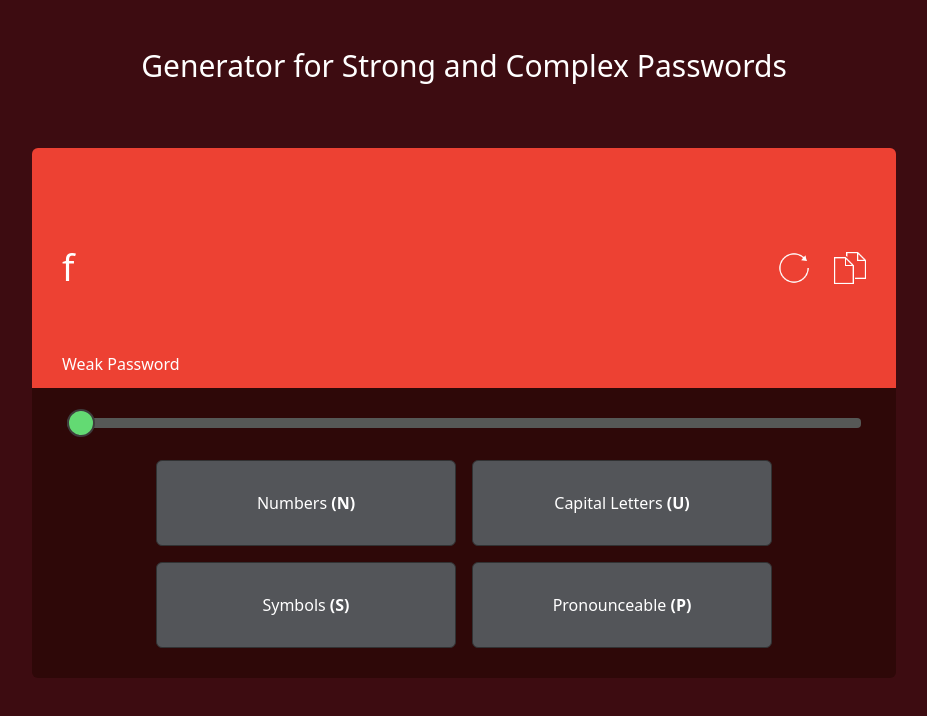
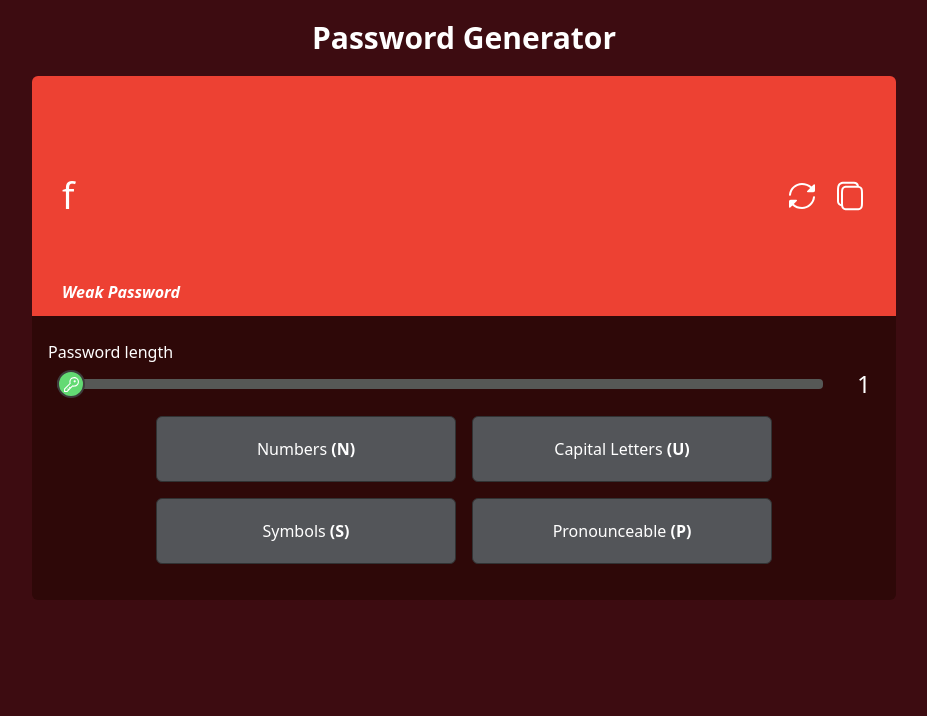
Before and after one commit to puzant/password-generator, a website built with Vite: page index.html in a window 1280 px wide. Shown: the whole page, without its empty margins (176-1103 px from the left). Built offline with nearby package versions, Linux system fonts and the light colour scheme; what @zxcvbn-ts/core would draw is missing.

Commit message:
visual improvements

```diff
--- a/index.html
+++ b/index.html
@@ -7,30 +7,31 @@
   </head>
   <body>
 
-    <div class="flex flex-col items-center mt-12">
-      <div class="text-xl text-center sm:text-3xl text-white">
-        Generator for Strong and Complex Passwords
-      </div>
+    <div class="flex flex-col my-4 items-start md:items-center">
+      <b class="text-xl text-left sm:text-3xl text-white px-4 py-1">
+        Password Generator
+      </b>
 
-      <div class="w-full sm:w-[70%] mt-12 p-4">
+      <div class="w-full sm:w-[70%] p-4">
         <div id="generated-password-container" class="bg-[#ED4133] rounded-t-md text-white py-[100px] px-[30px] relative ease-in duration-300">
           <div class="flex items-center justify-between">
-            <span id="generated-password" class="w-[75%] text-ellipsis overflow-hidden text-xl sm:text-4xl"></span>
-            <div class="flex gap-6 items-center">
-              <img alt="" src="./public/reload.png" id="reload-btn" class="cursor-pointer w-8 h-8" />
-              <img alt="" src="./public/copy.png" id="copy-btn" class="cursor-pointer w-8 h-8" />
+            <span id="generated-password" class="w-[75%] text-ellipsis overflow-hidden text-2xl sm:text-4xl"></span>
+            <div class="flex gap-4 items-center">
+              <img alt="" src="./public/reload.svg" id="reload-btn" class="cursor-pointer w-6 h-6 sm:w-8 sm:h-8" />
+              <img alt="" src="./public/copy.svg" id="copy-btn" class="cursor-pointer w-6 h-6 sm:w-8 sm:h-8" />
             </div>
           </div>
 
           <div class="absolute bottom-3">
             <div class="flex gap-1">
-              <span id="intensity-text">Weak Password</span>
+              <span id="intensity-text" class="font-bold italic">Weak Password</span>
+            </div>
           </div>
         </div>
 
-        </div>
-
-        <div id="options-container" class="bg-[#2E0808] ease-in duration-300 text-white py-[30px] rounded-b-md flex flex-col items-center">
+        <div id="options-container" class="bg-[#2E0808] ease-in duration-300 py-5 rounded-b-md flex flex-col">
+          <div class="text-white text-left px-4 py-1">Password length</div>
+          <div class="w-full flex justify-around items-center gap-4 px-4">
             <input
               id="rangeInput"
               type="range"
@@ -39,20 +40,23 @@
               value="1"
             />
 
-          <div class="flex flex-wrap justify-center gap-4 mt-8 p-4 sm:p-0">
-            <div id="N" class="cursor-pointer border border-[#313233] w-full sm:w-[300px] rounded-md bg-[#535559] py-[30px] px-[40px] text-white text-center ease-in duration-300">
+            <div id="password-length" class=" text-2xl text-white">10</div>
+          </div>
+
+          <div class="flex flex-wrap justify-center gap-4 my-4 px-4 sm:p-0">
+            <div id="N" class="cursor-pointer border border-[#313233] w-full sm:w-[300px] rounded-md bg-[#535559] py-[20px] px-[40px] text-white text-center ease-in duration-300">
               Numbers <span class="font-bold">(N)</span>
             </div>
 
-            <div id="U" class="cursor-pointer border border-[#313233] w-full sm:w-[300px] rounded-md bg-[#535559] py-[30px] px-[40px] text-white text-center ease-in duration-300">
+            <div id="U" class="cursor-pointer border border-[#313233] w-full sm:w-[300px] rounded-md bg-[#535559] py-[20px] px-[40px] text-white text-center ease-in duration-300">
               Capital Letters <span class="font-bold">(U)</span>
             </div>
 
-            <div id="S" class="cursor-pointer border border-[#313233] w-full sm:w-[300px] rounded-md bg-[#535559] py-[30px] px-[40px] text-white text-center ease-in duration-300">
+            <div id="S" class="cursor-pointer border border-[#313233] w-full sm:w-[300px] rounded-md bg-[#535559] py-[20px] px-[40px] text-white text-center ease-in duration-300">
               Symbols <span class="font-bold">(S)</span>
             </div>
 
-            <div id="P" class="cursor-pointer border border-[#313233] w-full sm:w-[300px] rounded-md bg-[#535559] py-[30px] px-[40px] text-white text-center ease-in duration-300">
+            <div id="P" class="cursor-pointer border border-[#313233] w-full sm:w-[300px] rounded-md bg-[#535559] py-[20px] px-[40px] text-white text-center ease-in duration-300">
               Pronounceable <span class="font-bold">(P)</span>
             </div>
           </div>
--- a/main.js
+++ b/main.js
@@ -28,6 +28,7 @@ const pBtn = document.getElementById("P");
 const intensityText = document.getElementById("intensity-text");
 const rangeInput = document.getElementById("rangeInput");
 const generatedPassword = document.getElementById("generated-password");
+const passwordLength = document.getElementById("password-length")
 
 const passwordOptions = {
   N: false,
@@ -67,6 +68,8 @@ export const generatePassword = (length) => {
   }
 
   generatedPassword.textContent = password;
+  passwordLength.textContent = password.length;
+
   return password;
 };
 
--- a/style.css
+++ b/style.css
@@ -43,6 +43,10 @@ input[type="range"]::-webkit-slider-runnable-track {
 input[type="range"]::-webkit-slider-thumb {
   -webkit-appearance: none;
   background-color: #63da73;
+  background-image: url('./public/key.svg');
+  background-repeat: no-repeat;
+  background-position: center;
+  background-size: 70%;
   border: 2px solid #3e3c3c;
   border-radius: 50%;
   width: 28px;
```
Also changed, not shown: public/copy.png (deleted), public/copy.svg (added), public/key.svg (added), public/password.svg (added), public/reload.png (deleted), public/reload.svg (added). Lines whose indentation alone changed are shown as unchanged.
